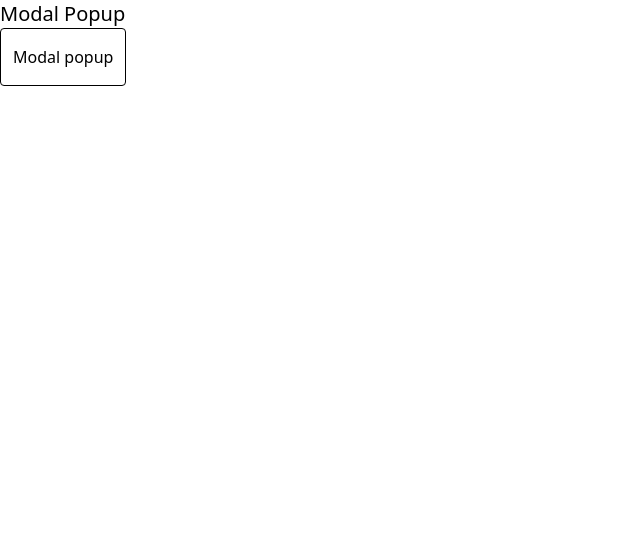
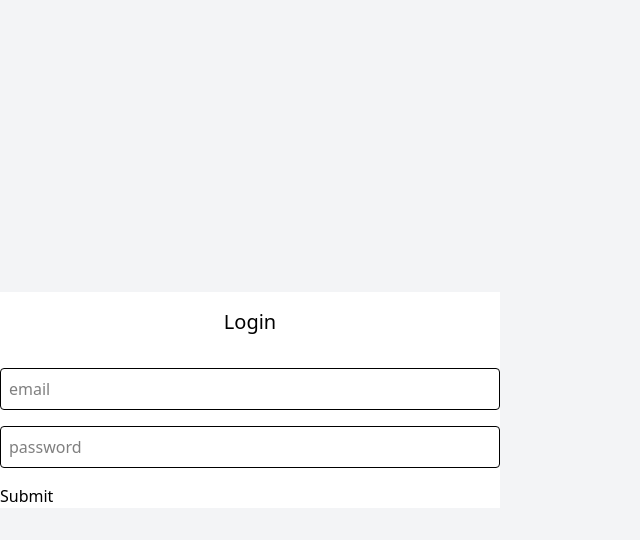
Before and after one commit to SoumitraMaity14/React, a React (Vite) app in the folder My-qsn/: page / in a window 1280 px wide. Shown: the top 540 px of the page, without its empty margins (0-640 px from the left). Built offline with nearby package versions, Linux system fonts and the light colour scheme.

Commit message:
input validation added

```diff
--- a/My-qsn/src/App.tsx
+++ b/My-qsn/src/App.tsx
@@ -20,6 +20,7 @@ import { Accordian } from './components/accordian/Accordian'
 import { PaginationPractice } from './components/pagination/PaginationPractice'
 import { AccordianPractice } from './components/accordian/AccordianPractice'
 import { Modalpopup } from './components/modal/Modalpopup'
+import { InputValidation } from './components/input-validation/InputValidation'
 
 
 
@@ -27,7 +28,8 @@ function App() {
 
   return (
     <>
-    <Modalpopup/>
+    <InputValidation/>
+    {/* <Modalpopup/> */}
     {/* <AccordianPractice/> */}
     {/* <PaginationPractice/> */}
     {/* <Accordian/> */}
--- /dev/null
+++ b/My-qsn/src/components/input-validation/InputValidation.tsx
@@ -0,0 +1,59 @@
+import React, { useState } from 'react'
+
+export const InputValidation = () => {
+    const [values, setValues]=useState({
+        email: "",
+        password: ""
+    })
+    const [errors, setErrors]=useState({})
+
+    const validate=()=>{
+        const newError={};
+        if(!values.email.trim()){
+            newError.email="Email is required"
+        }
+        else if(!/^[A-Za-z0-9._%+-]+@[A-Za-z0-9.-]+\.[A-Za-z]{2,}$/.test(values.email)){
+            newError.email="Invalid email format"
+        }
+        if(!values.password.trim()){
+            newError.password="password is required"
+        }
+        else if(values.password.length<6){
+            newError.password="password is required atleast 6 charcter"
+        }
+
+        setErrors(newError)
+        return Object.keys(newError).length===0
+
+
+    }
+     const handaleSubmit=(e)=>{
+            e.preventDefault();
+            if(validate()){
+                alert("Form submitted successfully")
+            }
+        }
+  return (
+    <div className='max-w-7xl mx-auto min-h-screen flex jstify-center items-center bg-gray-100'>
+        <form onSubmit={handaleSubmit} className='bg-white w-[500px] space-y-4'>
+            <p className='p-4 text-center text-xl'>Login</p>
+            <input type="text" value={values.email} placeholder='email' onChange={(e)=> setValues({...values, email:e.target.value})}
+            className={`w-full border rounded p-2 ${errors.email? 'border-red':''}`}/>
+            {errors.email &&(
+                <p className='text-base text-red-300'>
+                    *{errors.email}
+                </p>
+            )}
+            <input type="password" value={values.password} placeholder='password' onChange={(e)=> setValues({...values, password:e.target.value})}
+            className={`w-full border rounded p-2 ${errors.password? 'border-red':''}`}/>
+            {errors.password &&(
+                <p className='text-base text-red-300'>
+                    *{errors.password}
+                </p>
+            )}
+    <button type='submit' className=''>Submit</button>
+        </form>
+
+    </div>
+  )
+}
```
